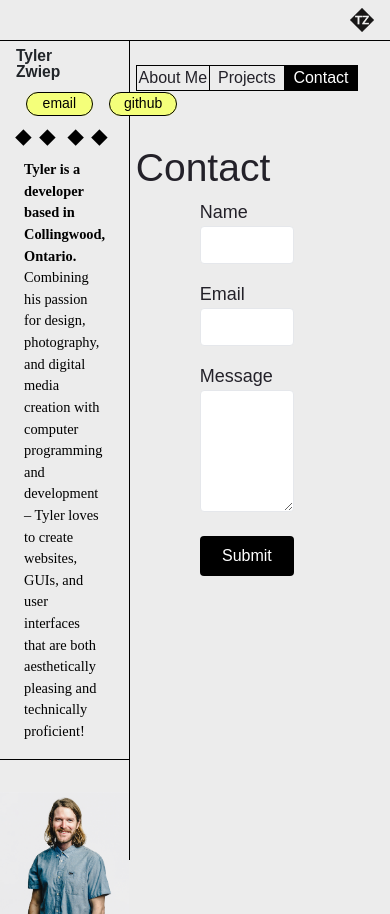
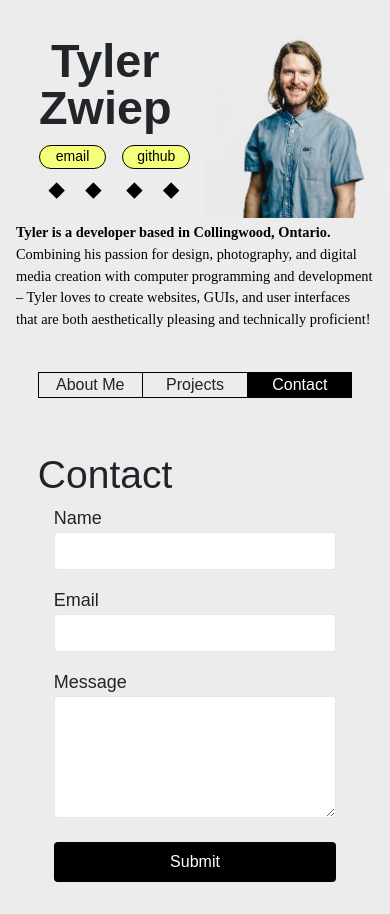
Before and after one commit to Tzwiep/gatsby-portfolio, a Gatsby site: page /contact in a window 390 px wide. Before the commit the page ends 844 px from the top, so only its background shows below. Built offline with nearby package versions, Linux system fonts and the light colour scheme; Gatsby itself is replaced by a stand-in of ours; a web font is replaced by a local one.

Commit message:
Improved Responsiveness

```diff
--- a/package.json
+++ b/package.json
@@ -2,7 +2,7 @@
   "name": "tz-portfolio",
   "version": "1.0.0",
   "private": true,
-  "description": "TZ Portfolio",
+  "description": "Tyler Zwiep's Portfolio Website",
   "author": "Tzwiep",
   "keywords": [
     "gatsby"
@@ -27,7 +27,8 @@
     "gatsby-transformer-sharp": "^4.1.0",
     "react": "^17.0.1",
     "react-dom": "^17.0.1",
-    "react-helmet": "^6.1.0"
+    "react-helmet": "^6.1.0",
+    "react-reveal": "^1.2.2"
   },
   "devDependencies": {
     "autoprefixer": "^10.4.0",
--- a/src/components/Education.js
+++ b/src/components/Education.js
@@ -3,7 +3,7 @@ import EducationCard from './EducationCard'
 
  const Education = () => {
     return (
-        <div className="grid grid-cols-2 gap-4 mb-4">
+        <div className="grid grid-cols-1 gap-10 md:grid-cols-2 md:gap-4 mb-4">
             <EducationCard
             school="Georgian College"
             title="Diploma, Computer Programmer"
--- a/src/components/Portrait.js
+++ b/src/components/Portrait.js
@@ -2,5 +2,5 @@ import { StaticImage } from "gatsby-plugin-image"
 import React from 'react'
 
 export function Portrait() {
-    return <StaticImage src="../images/squareTZ.png" alt="Tyler" className=" mt-8 mx-0 xl:mx-8 xl:mt-4" />
+    return <StaticImage src="../images/squareTZ.png" alt="Tyler" className="mt-8 mx-0 xl:mx-8 xl:mt-4" />
    }
--- a/src/components/Sidebar.js
+++ b/src/components/Sidebar.js
@@ -1,46 +1,20 @@
 import React from 'react'
 import { Portrait }  from './Portrait'
 import  ContactButtons  from './contactButtons'
-
-const largeText = {
-fontSize: "4vw",
-fontFamily: "aktiv-grotesk, sans-serif",
-fontWeight: 700,
-fontStyle: "normal",
-color: "#212529",
-marginTop: "1rem",
-marginLeft: "1rem"
-}
-const bioText = {
-    fontSize: "0.9em",
-    fontFamily: "neue-haas-grotesk-text",
-    fontWeight: 400
-
-}
-const bioText_Bold = {
-    fontSize: "0.9em",
-    fontFamily: "neue-haas-grotesk-text",
-    fontWeight: 700
-}
-const diamond = {
-    display:"inline",
-    fontSize: "1.5em",
-    marginLeft: "0.8vw",
-    paddingRight: "1vw",
-    lineHeight: "1vh"
-}
+import * as SidebarStyle from "./Sidebar.module.css"
 
  const Sidebar = () => {
     return (
-        <div className="fixed flex-col w-2/6 h-full border-black border-r">
+        <>
+        <div className="md:fixed text-center md:text-left flex flex-row items-center md:flex-col w-screen md:w-2/6 md:h-full md:border-black md:border-r">
             <div>
-            <h2 style={largeText} className="text-7xl font-bold pt-4 mt-2 mb-3 mx-8">Tyler<br/>Zwiep</h2>
+            <h2 className="text-7xl pt-4 mt-2 mb-3 mx-8" id={SidebarStyle.largeText}>Tyler<br/>Zwiep</h2>
             <ContactButtons />
             <div className="ml-3 mt-3 mb-2">
-            <p style={diamond}>⬥</p><p style={diamond}>⬥</p> <p style={diamond}>⬥</p><p style={diamond}>⬥</p>
+            <p className={SidebarStyle.diamond}>⬥</p><p className={SidebarStyle.diamond}>⬥</p> <p className={SidebarStyle.diamond}>⬥</p><p className={SidebarStyle.diamond}>⬥</p>
             </div>
-            <p style={bioText_Bold} className="mx-6 mt-1" >Tyler is a developer based in Collingwood, Ontario.</p>
-            <p className="mx-6 font-light" style={bioText}> Combining his passion for design, photography, and digital media creation with computer programming
+            <p  className="mx-6 mt-1 hidden md:flex" id={SidebarStyle.bioText_Bold}>Tyler is a developer based in Collingwood, Ontario.</p>
+            <p className="mx-6 font-light hidden md:flex" id={SidebarStyle.bioText}> Combining his passion for design, photography, and digital media creation with computer programming
                     and development –
                     Tyler loves to create websites, GUIs, and user interfaces that are both aesthetically pleasing
                     and technically proficient!
@@ -48,10 +22,17 @@ const diamond = {
 
              </div>
 
-             <div className="mt-4 border-black border-t">
-            <Portrait/>
+             <div className=" flex-shrink md:mt-4 md:border-black md:border-t">
+            <Portrait />
              </div>
-        </div>
+             </div>
+             <p  className="md:hidden w-screen mt-1" id={SidebarStyle.bioText_Bold}>Tyler is a developer based in Collingwood, Ontario.</p>
+            <p className="md:hidden w-screen font-light" id={SidebarStyle.bioText}> Combining his passion for design, photography, and digital media creation with computer programming
+                    and development –
+                    Tyler loves to create websites, GUIs, and user interfaces that are both aesthetically pleasing
+                    and technically proficient!
+                </p>
+       </>
 
     )
 }
--- /dev/null
+++ b/src/components/Sidebar.module.css
@@ -0,0 +1,63 @@
+#largeText{
+    font-size: 4vw;
+    font-family: aktiv-grotesk, sans-serif;
+    font-weight: 700;
+    font-style: normal;
+    color: #212529;
+    margin-top: 1rem;
+    margin-left: 1rem;
+    }
+#bioText{
+        font-size: 0.9rem;
+        font-family: neue-haas-grotesk-text;
+        font-weight: 400;
+    }
+#bioText_Bold{
+    font-size: 0.9rem;
+    font-family: neue-haas-grotesk-text;
+    font-weight: 700;
+    }
+.diamond{
+        display:inline;
+        font-size: 1.5em;
+        margin-left: 0.8vw;
+        padding-right: 1vw;
+        line-height: 1vh;
+    }
+
+    @media only screen and (max-width: 768px) {
+        #largeText{
+            font-size: 12vw;
+            font-family: aktiv-grotesk, sans-serif;
+            font-weight: 700;
+            font-style: normal;
+            color: #212529;
+            margin-left: 10vw;
+
+            }
+            .diamond{
+                display:inline;
+                font-size: 1.5em;
+                margin-left: 1rem;
+                padding-right: 1vw;
+                line-height: 1vh;
+            }
+            #bioText{
+                font-size: 0.9rem;
+                font-family: neue-haas-grotesk-text;
+                font-weight: 400;
+                margin-left:auto;
+                margin-right: auto;
+                padding-left: 1rem;
+                padding-right: 1rem;
+            }
+            #bioText_Bold{
+                font-size: 0.9rem;
+                font-family: neue-haas-grotesk-text;
+                font-weight: 700;
+                margin-left:auto;
+                margin-right: auto;
+                padding-left: 1rem;
+                padding-right: 1rem;
+                }
+    }
--- a/src/components/Work.js
+++ b/src/components/Work.js
@@ -3,7 +3,7 @@ import WorkCard from './WorkCard'
 
  const Work = () => {
     return (
-        <div className="grid grid-cols-2 gap-4 mb-8 ">
+        <div className="grid grid-cols-1 md:grid-cols-2 gap-10 md:gap-4 mb-8 ">
             <WorkCard
                 work="Caleidoscope"
                 role="Design + Development"
--- a/src/components/WorkCard.js
+++ b/src/components/WorkCard.js
@@ -12,7 +12,11 @@ export default function WorkCard(props) {
                 {props.online === 'true' ? 'http://' : 'location'}
             </div>
             <div className="font-light p-1 col-start-2 col-span-2 border-t border-black pl-6">
-                {props.online === 'true' ? <a className="text-blue-500 underline" href={"https://www." + props.location}>{props.location}</a> : <>{props.location}</>}
+                {props.online === 'true'
+                    ? <a className="text-blue-500 underline" href={"https://www." + props.location} target="_blank" rel="noreferrer">
+                        {props.location}
+                        </a>
+                    : <>{props.location}</>}
             </div>
             <div className="font-bold p-1 border-t border-b border-black h-70">work</div>
             <div className="font-light p-1 col-start-2 col-span-2 border-t border-b border-black px-6 h-70">{props.duty}</div>
--- a/src/components/contactButtons.js
+++ b/src/components/contactButtons.js
@@ -1,4 +1,3 @@
-
 import React from "react"
 import * as contactButtonsStyle from "./contactButtons.module.css"
 
--- a/src/components/layout.css
+++ b/src/components/layout.css
@@ -4,4 +4,25 @@ body {
   font-family: aktiv-grotesk, sans-serif;
   font-weight: 400;
   font-style: normal;
+  max-width: 100vw;
 }
+.site{
+    background: #ececec;
+    font-family: aktiv-grotesk, sans-serif;
+    font-weight: 400;
+    font-style: normal;
+    max-width: 100vw;
+}
+.header{
+    background: #ececec;
+    font-family: aktiv-grotesk, sans-serif;
+    font-weight: 400;
+    font-style: normal;
+    max-width: 100vw;
+}
+/* ----------------- Responsive View ----------------- */
+@media only screen and (max-width: 768px) {
+    .header{
+        display:none;
+    }
+}
--- a/src/components/layout.js
+++ b/src/components/layout.js
@@ -22,11 +22,11 @@ export default function Layout({ children }) {
                 <link rel="stylesheet" href="https://use.typekit.net/vzd4qeo.css" />
                 <meta name="icon" href="../images/tz-logo.png" />
             </Helmet>
-            <div className="fixed w-full z-50 top-0" style={{ fontFamily: "aktiv-grotesk, sans-serif", fontWeight: "400", backgroundColor: " #ececec" }}>
+            <div className="fixed w-screen z-50 top-0 header">
                 <Header />
             </div>
             <Sidebar />
-            <div style={{ fontFamily: "aktiv-grotesk, sans-serif", fontWeight: "400", backgroundColor: " #ececec" }}>
+            <div class="site">
                 {children}
             </div>
         </>
--- a/src/components/navLinks.js
+++ b/src/components/navLinks.js
@@ -3,7 +3,7 @@ import { Link } from "gatsby"
 
  const navLinks = () => {
     return (
-        <div className="grid grid-cols-3 mx-auto mt-6 mb-12">
+        <div className="grid grid-cols-3 mx-auto mt-0 md:mt-6 mb-12">
             <Link to="/" activeStyle={{ backgroundColor: "black", color:"white" }}><button className="border border-black min-w-full">About Me</button></Link>
             <Link to="/projects" activeStyle={{backgroundColor: "black", color:"white" }}><button className="border-t border-b border-black min-w-full">Projects</button></Link>
             <Link to="/contact" activeStyle={{ backgroundColor: "black", color:"white"   }}><button className="border border-black min-w-full">Contact</button></Link>
--- a/src/data/technologies.json
+++ b/src/data/technologies.json
@@ -1,7 +1,7 @@
 
    [
         {
-          "order": 16,
+          "order": 18,
           "image": "adobe.png",
           "title": "Adobe Suite"
         },
@@ -32,7 +32,7 @@
             "title": "HTML"
           },
           {
-            "order": 5,
+            "order": 7,
             "image": "Java.png",
             "title": "Java"
           },
@@ -57,43 +57,48 @@
             "title": "PHP"
           },
           {
-            "order": 8,
+            "order": 10.5,
             "image": "NoSQL.png",
             "title": "NoSQL"
           },
           {
-            "order": 7,
+            "order": 9,
             "image": "SQL Server.png",
             "title": "SQL Server"
           },
           {
-            "order": 19,
+            "order": 20,
             "image": "Shopify.png",
             "title": "Shopify"
           },
           {
-            "order": 18,
+            "order": 19,
             "image": "Squarespace.png",
             "title": "Squarespace"
           },
           {
-            "order": 6,
+            "order": 8,
             "image": "Swift.png",
             "title": "Swift"
           },
           {
-            "order": 20,
+            "order": 5,
             "image": "gatsby.png",
             "title": "Gatsby"
           },
           {
-            "order": 21,
+            "order": 6,
             "image": "react.png",
             "title": "React"
           },
           {
-            "order": 22,
+            "order": 16,
             "image": "tailwind.png",
             "title": "Tailwind CSS"
+          },
+          {
+            "order": 17,
+            "image": "bootstrap.png",
+            "title": "Bootstrap"
           }
     ]
--- a/src/pages/contact.js
+++ b/src/pages/contact.js
@@ -1,18 +1,10 @@
 import * as React from "react"
 import { Helmet } from "react-helmet"
 import NavLinks from "../components/navLinks"
+import "../styles/contact.css"
 
 // styles
-const pageStyles = {
-  color: "#232129",
-  paddingLeft: "1.5vw",
-  paddingTop: "3vh",
-  marginTop: "1rem",
-  screenLeft: "33.33%",
-  maxwidth: "66.66%",
-  marginLeft: "33.33%",
-  backgroundColor: "#ececec"
-}
+
 const titleText = {
   fontSize: "10vw",
   marginTop: "1rem"
@@ -21,13 +13,13 @@ const titleText = {
 // markup
 const ContactPage = () => {
   return (
-    <main style={pageStyles} className="mx-8">
+    <main className="mx-8 page">
       <Helmet>
         <title>Tyler Zwiep | Contact</title>
       </Helmet>
       <NavLinks />
       <h1 style={titleText}>Contact</h1>
-      <div className="px-16 mx-auto">
+      <div className="px-4 md:px-16 mx-auto">
         <form action="https://formspree.io/f/mqkwrdrj" method="POST">
           <label className="my-8 text-lg">
             Name
--- a/src/pages/index.js
+++ b/src/pages/index.js
@@ -5,54 +5,41 @@ import { graphql } from "gatsby"
 import Work from "../components/Work"
 import Education from "../components/Education"
 import { Helmet } from 'react-helmet';
-
-
-// styles
-const pageStyles = {
-  backgroundColor: "#ececec",
-  paddingLeft: "1.5vw",
-
-  paddingTop: "3vh",
-  marginTop: "1rem",
-  screenLeft: "33.33%",
-  maxwidth: "66.66%",
-  marginLeft: "33.33%",
-  color: "#232129"
-}
-
-const titleText = {
-  fontSize: "10vw",
-  marginBottom: "1rem"
-}
+import "../styles/index.css"
 
 
 // markup
 const IndexPage = ({ data }) => {
   return (
+    <main className="mx-8 pb-8 page">
 
-    <main style={pageStyles} className="mx-8 pb-8">
       <Helmet>
         <title>Tyler Zwiep</title>
       </Helmet>
+
       <NavLinks />
-      <h1 style={titleText}>Technology</h1>
-      <div className=" flex flex-row flex-wrap justify-center gap-2 gap-y-8 mb-4 px-2 items-baseline">
-        {data.allFile.edges.map((item, index) => {
-          return <div key={index} className="flex flex-col mx-8 text-center flex-initial">
-            <GatsbyImage className="mx-auto mb-2" image={item.node.childImageSharp.gatsbyImageData} alt={item.node.base.split('.png')[0]} />
-            {data.allTechnologiesJson.edges.map(jsonData => {
+
+      <h1 className="titleText">Technology</h1>
+      <div className="flex flex-row flex-wrap justify-center gap-1 gap-y-8 mb-4 px-2 items-end">
+        {data.allTechnologiesJson.edges.map(jsonData => {
+          return <div key={jsonData.order} className="flex flex-col mx-8 text-center flex-initial">
+            {data.allFile.edges.map(item => {
               if (jsonData.node.image.includes(item.node.base))
-                return <p className="font-light">{jsonData.node.title}</p>
+                return <>
+                  <GatsbyImage className="mx-auto mb-2" image={item.node.childImageSharp.gatsbyImageData} alt={jsonData.node.title} />
+                  <p className="font-light">{jsonData.node.title}</p>
+                </>
+              else
+                return null
             })}
           </div>
-
         })}
       </div>
 
-      <h1 style={titleText}>Work</h1>
+      <h1 className="titleText">Work</h1>
       <Work />
 
-      <h1 style={titleText}>Education</h1>
+      <h1 className="titleText">Education</h1>
       <Education />
     </main>
 
--- a/src/pages/projects.js
+++ b/src/pages/projects.js
@@ -3,22 +3,10 @@ import { StaticImage } from "gatsby-plugin-image"
 import NavLinks from "../components/navLinks"
 import "../styles/projects.css"
 import { Helmet } from "react-helmet"
+import Fade from 'react-reveal/Fade';
 
 // styles
-const pageStyles = {
-    color: "#232129",
-    paddingLeft: "1.5vw",
-    paddingTop: "3vh",
-    marginTop: "1rem",
-    screenLeft: "33.33%",
-    maxwidth: "66.66%",
-    marginLeft: "33.33%",
-    backgroundColor: "#ececec"
-}
-const titleText = {
-    fontSize: "10vw",
-    marginBottom: "1rem"
-}
+
 const vagusStyle = {
     maxWidth: "33.33vw",
     marginLeft: "auto",
@@ -26,7 +14,7 @@ const vagusStyle = {
     display: "block"
 }
 const babyStepsStyle = {
-    maxWidth: "900px",
+    maxWidth: "50vw",
     marginLeft: "auto",
     marginRight: "auto",
     display: "block"
@@ -46,16 +34,18 @@ const laptopImageStyle = {
 const ProjectsPage = () => {
     return (
 
-        <main style={pageStyles} className="mx-8">
+        <main className="mx-8 page">
             <Helmet>
                 <title>Tyler Zwiep | Projects</title>
             </Helmet>
             <NavLinks />
-            <h1 style={titleText}>Projects</h1>
+            <h1 className="titleText">Projects</h1>
 
             <div className="flex-col">
+            <Fade>
                 <StaticImage src="../images/projects/babyStepsScreens-lg.png" alt="BabySteps App Screens on iPhone" style={babyStepsStyle} />
-                <div className="d-flex justify-content-start align-items-center gap-4 inline-flex">
+                </Fade>
+                <div className="d-flex justify-content-start align-items-center gap-4 inline-flex mt-4">
                     <p className="font-bold leading-snug">BabySteps - iOS App<br /><span className="font-light">Baby Milestone Scrapbook App</span></p>
                     <div className="border-black border-l inline-flex mb-4">
                         <a className="link_btn" href="https://github.com/Tzwiep/BabySteps" target="_blank" rel="noreferrer">View on GitHub</a>
@@ -64,8 +54,10 @@ const ProjectsPage = () => {
             </div>
 
             <div className="flex-col mt-4">
+            <Fade>
                 <StaticImage src="../images/projects/vagus-oil.png" alt="Thght Snctry Vagus Massage Oil" style={vagusStyle} />
-                <div className="d-flex justify-content-start align-items-center gap-4 inline-flex mt-4">
+                </Fade>
+                <div className="d-flex justify-content-start align-items-center gap-4 inline-flex mt-6">
                     <p className="font-bold leading-snug">Thght Snctry - Product Images<br /><span className="font-light">3D Renders Using Adobe Dimension</span></p>
                     <div className="border-black border-l inline-flex mb-4">
                         <a className="link_btn" href="https://goop.com/ca-en/thought-sanctuary-vagus-nerve-oil/p/?variant_id=82951" target="_blank" rel="noreferrer">View on Goop.com</a>
@@ -75,7 +67,9 @@ const ProjectsPage = () => {
 
 
             <div className="flex-col mt-14">
+            <Fade>
                 <StaticImage src="../images/projects/babySprinkle-lg.png" alt="Baby Sprinkle Website" style={laptopImageStyle} />
+                </Fade>
                 <div className="d-flex justify-content-start align-items-center gap-4 inline-flex">
                     <p className="font-bold leading-snug">BabySprinkle - ASP.NET<br /><span className="font-light">Virtual Baby Shower Web App</span></p>
                     <div className="border-black border-l inline-flex mb-4">
@@ -84,10 +78,12 @@ const ProjectsPage = () => {
                 </div>
             </div>
 
-            <div className="flex-col mt-14">
+            <div className="flex-col mt-1">
                 <div className="inline-flex justify-center">
+                <Fade>
                     <StaticImage src="../images/projects/dictionary.png" alt="Java Dictionary App" className="dictionary" />
                     <StaticImage src="../images/projects/dictionaryResult.png" alt="Java Dictionary App  Word Details" className="dictionary" />
+                    </Fade>
                 </div>
                 <div className="d-flex justify-content-start align-items-center gap-4 inline-flex">
                     <p className="font-bold leading-snug">Dictionary App - Java<br /><span className="font-light">Dictionary Application Using the WordsAPI</span></p>
@@ -98,7 +94,9 @@ const ProjectsPage = () => {
             </div>
 
             <div className="flex-col mt-14">
+            <Fade>
                 <StaticImage src="../images/projects/BabyMilestones.png" alt="Baby Milestones App on Macbook" style={laptopImageStyle} />
+                </Fade>
                 <div className="d-flex justify-content-start align-items-center gap-4 inline-flex">
                     <p className="font-bold leading-snug">Baby Milestones - Node.js, Express, Handlebars, and MongoDB<br /><span className="font-light">CRUD Web Application</span></p>
                     <div className="border-black border-l inline-flex mb-4">
@@ -108,7 +106,9 @@ const ProjectsPage = () => {
             </div>
 
             <div className="flex-col mt-14">
+            <Fade>
                 <StaticImage src="../images/projects/BDH.png" alt="Barrie Dental Hygiene Website on Macbook" style={laptopImageStyle} />
+                </Fade>
                 <div className="d-flex justify-content-start align-items-center gap-4 inline-flex">
                     <p className="font-bold leading-snug">Barrie Dental Hygiene - Front End Design<br /><span className="font-light">Custom Squarespace Website</span></p>
                     <div className="border-black border-l inline-flex mb-4">
@@ -119,6 +119,7 @@ const ProjectsPage = () => {
 
             <div className="flex-col mt-16 mb-8 text-center">
                 <div className="border-t border-gray-300 w-4/5 mx-auto mb-16">
+                <Fade bottom>
                     <div>
                     <StaticImage src="../images/tech/gatsby.png" alt="Gatsby Icon" className="tech_thumb" />
                     <StaticImage src="../images/tech/react.png" alt="React Icon" className="tech_thumb" />
@@ -126,7 +127,8 @@ const ProjectsPage = () => {
                     <StaticImage src="../images/icons/gatsbyCloud.png" alt="Gatsby Cloud Icon" className="tech_thumb" />
                     </div>
                     <p className="font-light mt-1 mb-6">This portfolio site was created using <b>Gatsby</b>, <b>React</b>, <b>Tailwind CSS</b>, and is deployed to the <b>Gatsby Cloud</b>.</p>
-                    <a className="link_btn" href="#" target="_blank" rel="noreferrer">View on GitHub</a>
+                    <a className="link_btn" href="https://github.com/Tzwiep/gatsby-portfolio" target="_blank" rel="noreferrer">View on GitHub</a>
+                    </Fade>
                 </div>
             </div>
 
--- /dev/null
+++ b/src/styles/contact.css
@@ -0,0 +1,28 @@
+.page {
+    background-color: #ececec;
+    padding-left: 1.5vw;
+    padding-top: 3vh;
+    margin-top: 1rem;
+    margin-bottom: 2rem;
+    max-width: 66.66%;
+    margin-left: 33.33%;
+    color: #232129;
+}
+
+.titleText {
+    font-size: 10vw;
+    margin-bottom: 1rem;
+}
+
+@media only screen and (max-width: 768px) {
+    .page {
+        padding-left: 1.5vw;
+        padding-right: 1.5vw;
+        padding-top: 3vh;
+        margin-top: 1rem;
+        max-width: 100%;
+        margin-left: auto;
+        margin-right: auto;
+        color: #232129;
+    }
+}
--- /dev/null
+++ b/src/styles/index.css
@@ -0,0 +1,28 @@
+.page{
+    background-color: #ececec;
+    padding-left: 1.5vw;
+    padding-top: 3vh;
+    margin-top: 1rem;
+
+    max-width: 66.66%;
+    margin-left: 33.33%;
+    color: #232129;
+  }
+
+  .titleText {
+    font-size: 10vw;
+    margin-bottom: 1rem;
+  }
+
+  @media only screen and (max-width: 768px) {
+   .page{
+    padding-left: 1.5vw;
+    padding-right: 1.5vw;
+    padding-top: 3vh;
+    margin-top: 1rem;
+    max-width: 100%;
+    margin-left: auto;
+    margin-right: auto;
+    color: #232129;
+   }
+}
--- a/src/styles/projects.css
+++ b/src/styles/projects.css
@@ -37,12 +37,48 @@
   }
 
 .dictionary {
-    max-width: 45%;
     margin-top: 3rem;
     margin-bottom: 3rem;
+    margin-left: auto;
+    margin-right: auto;
 }
 .tech_thumb{
     max-width:3vw;
     display:inline-flex;
     margin: 1rem;
 }
+
+.page{
+    background-color: #ececec;
+    padding-left: 1.5vw;
+    padding-top: 3vh;
+    margin-top: 1rem;
+
+    max-width: 66.66%;
+    margin-left: 33.33%;
+    color: #232129;
+  }
+
+  .titleText {
+    font-size: 10vw;
+    margin-bottom: 1rem;
+  }
+
+  @media only screen and (max-width: 768px) {
+    .page{
+        padding-left: 1.5vw;
+        padding-right: 1.5vw;
+        padding-top: 3vh;
+        margin-top: 1rem;
+        max-width: 100%;
+        margin-left: auto;
+        margin-right: auto;
+        color: #232129;
+       }
+   .tech_thumb{
+    max-width:6vw;
+    display:inline-flex;
+    margin: 1rem;
+}
+
+}
```
Also changed, not shown: src/images/tech/bootstrap.png (added), 1 other file. Lines whose indentation alone changed are shown as unchanged.
